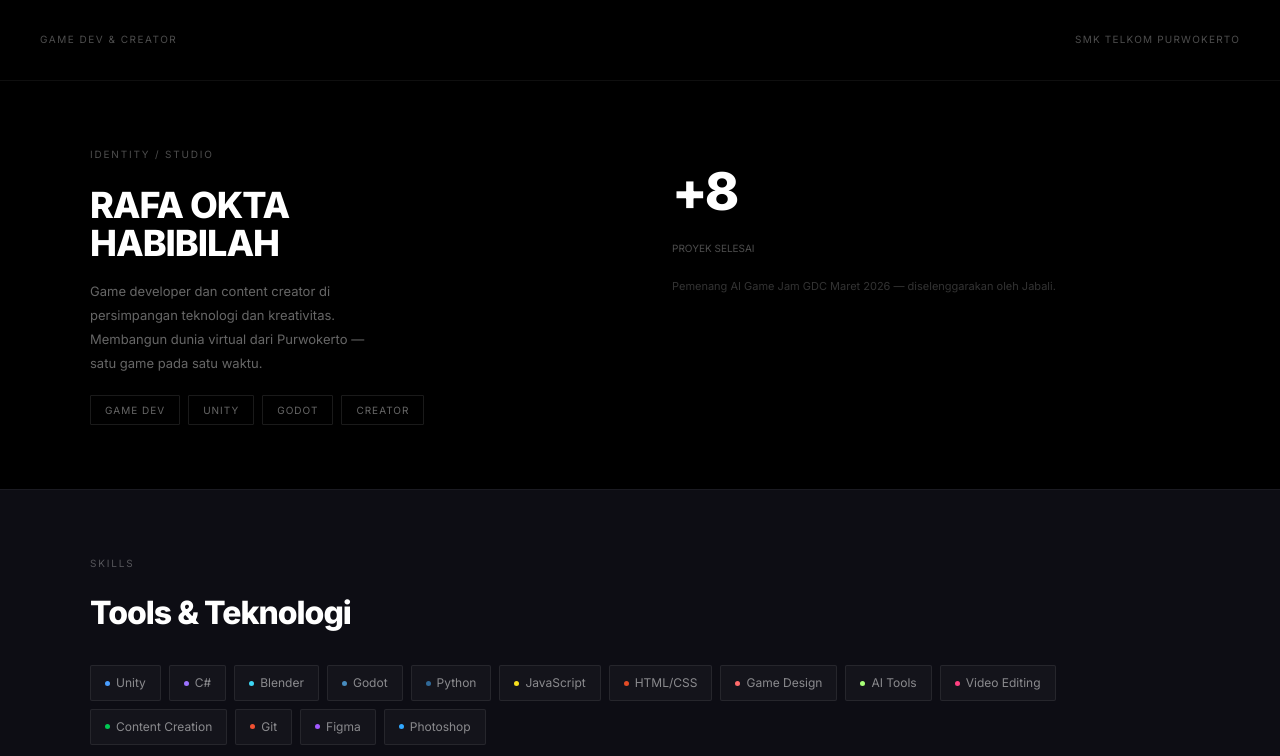
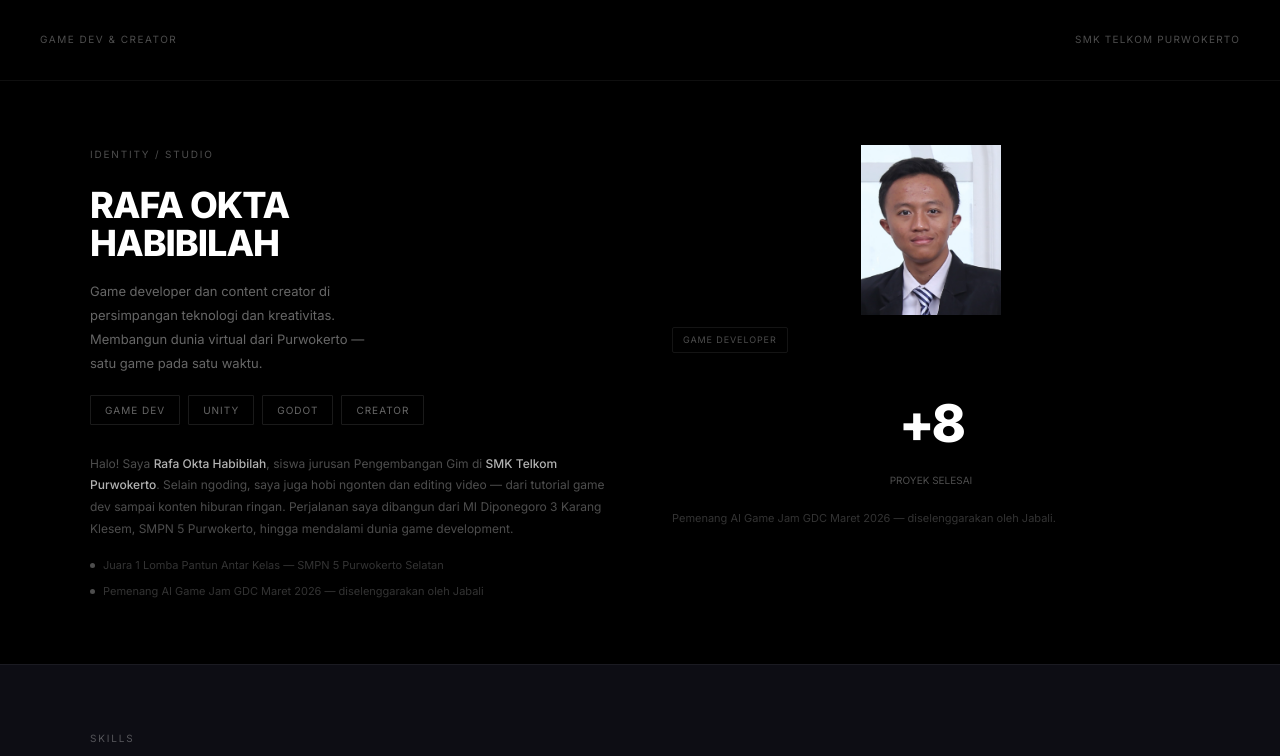
Before and after one commit to rafaoktahabibilah-hue/portofolioterbarurafa, a website built with Vite: page index.html in a window 1280 px wide. Shown: the part 720-1476 px from the top of the page. Built offline with nearby package versions, Linux system fonts and the light colour scheme.

Commit message:
Add profile photo + full bio to About section

```diff
--- a/index.html
+++ b/index.html
@@ -67,8 +67,25 @@
               <span>Godot</span>
               <span>Creator</span>
             </div>
+            <div class="about-bio-block">
+              <p class="about-bio-text">Halo! Saya <strong>Rafa Okta Habibilah</strong>, siswa jurusan Pengembangan Gim di <strong>SMK Telkom Purwokerto</strong>. Selain ngoding, saya juga hobi ngonten dan editing video — dari tutorial game dev sampai konten hiburan ringan. Perjalanan saya dibangun dari MI Diponegoro 3 Karang Klesem, SMPN 5 Purwokerto, hingga mendalami dunia game development.</p>
+              <div class="about-achievements">
+                <div class="ach-item">
+                  <span class="ach-dot"></span>
+                  <span>Juara 1 Lomba Pantun Antar Kelas — SMPN 5 Purwokerto Selatan</span>
+                </div>
+                <div class="ach-item">
+                  <span class="ach-dot"></span>
+                  <span>Pemenang AI Game Jam GDC Maret 2026 — diselenggarakan oleh Jabali</span>
+                </div>
+              </div>
+            </div>
           </div>
           <div class="about-col-right">
+            <div class="about-photo-frame">
+              <img src="/foto.jpg" alt="Rafa Okta Habibilah" />
+            </div>
+            <span class="about-photo-badge">Game Developer</span>
             <div class="about-counter">
               <span class="counter-number" id="counter">+0</span>
               <span class="counter-label">Proyek Selesai</span>
--- a/src/style.css
+++ b/src/style.css
@@ -198,6 +198,50 @@ input, textarea { cursor: none; }
   line-height: 1.7;
 }
 
+.about-photo-frame {
+    width: 140px; height: 170px;
+    margin: 0 auto 10px;
+  }
+  .about-photo-badge { margin: 0 auto 24px; display: table; }
+  .about-counter { text-align: center; }
+.about-photo-frame img {
+  width: 100%; height: 100%; object-fit: cover;
+}
+.about-photo-badge {
+  display: inline-block;
+  font-size: 9px; text-transform: uppercase;
+  letter-spacing: 0.1em; color: rgba(255,255,255,0.3);
+  border: 0.5px solid rgba(255,255,255,0.08);
+  padding: 4px 10px; border-radius: 2px;
+  margin-bottom: 24px;
+}
+
+.about-bio-block {
+  margin-top: 28px;
+}
+.about-bio-text {
+  font-size: 12px; color: rgba(255,255,255,0.3);
+  line-height: 1.8; margin-bottom: 18px;
+}
+.about-bio-text strong {
+  color: rgba(255,255,255,0.7); font-weight: 500;
+}
+.about-achievements {
+  display: flex; flex-direction: column; gap: 8px;
+}
+.ach-item {
+  display: flex; align-items: flex-start; gap: 8px;
+}
+.ach-dot {
+  width: 5px; height: 5px; border-radius: 50%;
+  background: #fff; flex-shrink: 0; margin-top: 6px;
+  opacity: 0.3;
+}
+.ach-item span:last-child {
+  font-size: 11px; color: rgba(255,255,255,0.2);
+  line-height: 1.6;
+}
+
 /* SECTIONS */
 .section-sub {
   background: #0d0d14;
```
